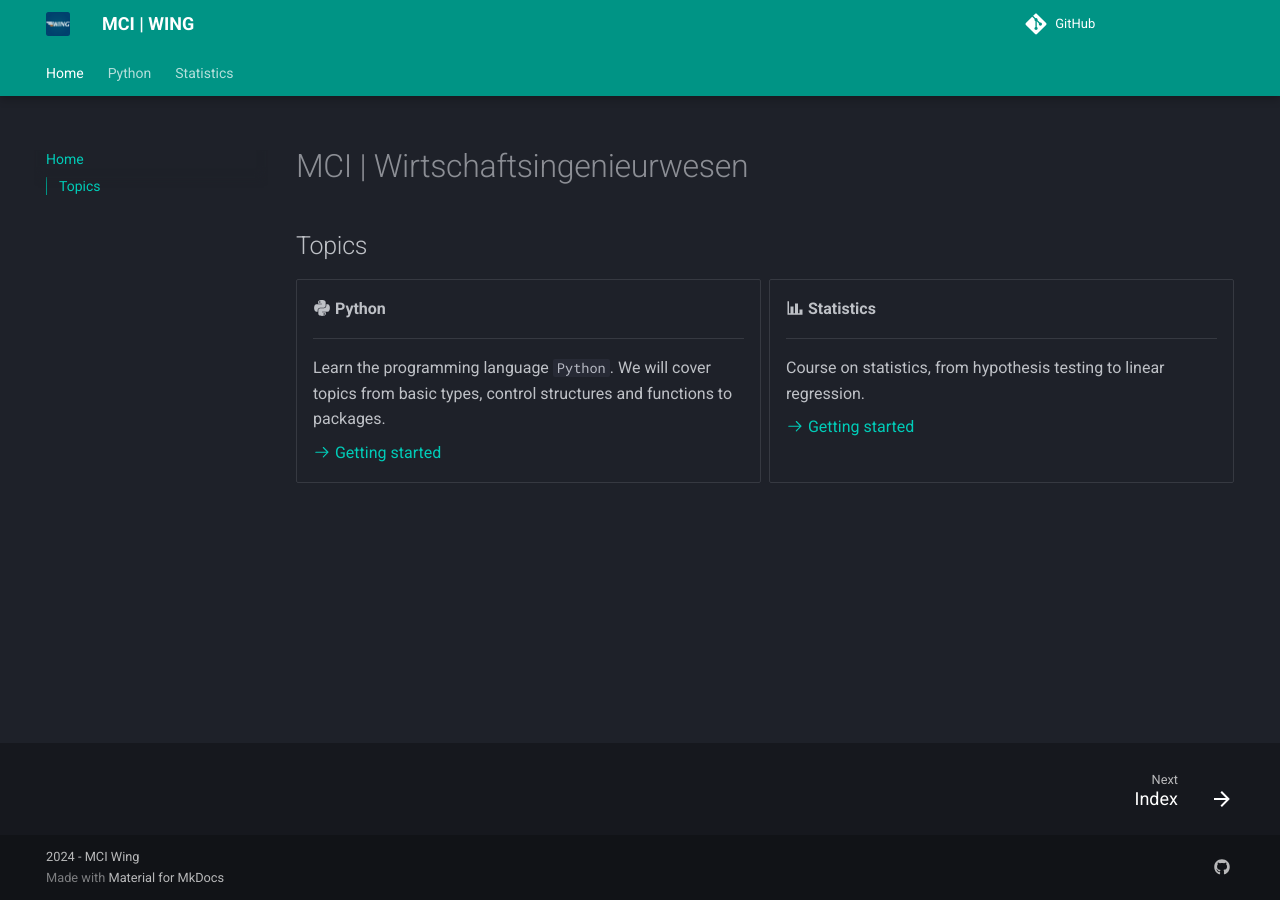
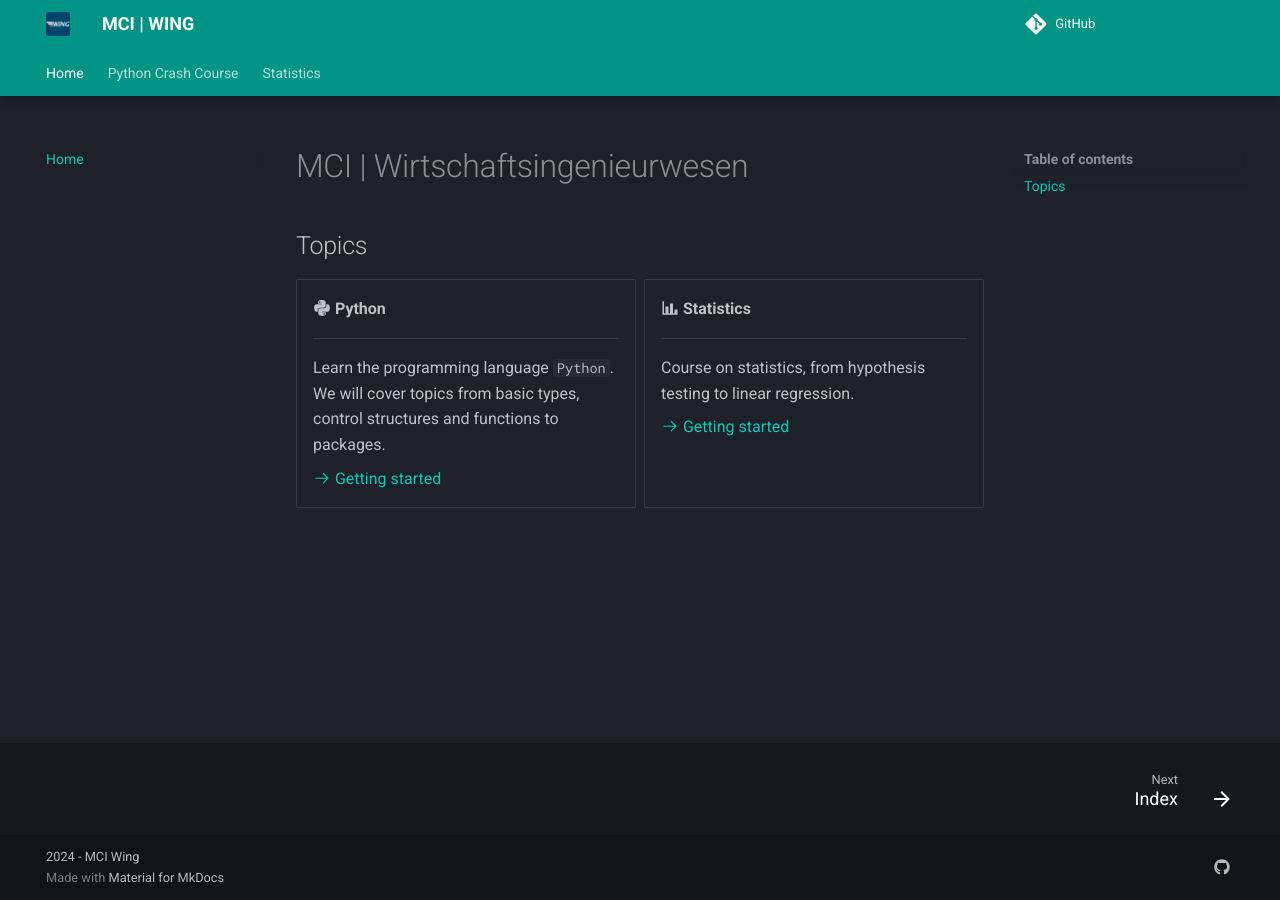
Before and after one commit to mciwing/mciwing.github.io, an MkDocs documentation site: the page built from docs/index.md, in a window 1280 px wide. Built offline with MkDocs 1.6.1 and Material for MkDocs 9.7.7, drawn with Linux system fonts in a browser that asks for light colours; comment, search, counter and statistics services are not loaded.

Commit message:
chore: configure mkdocs settings

```diff
--- a/mkdocs.yml
+++ b/mkdocs.yml
@@ -17,7 +17,6 @@ theme:
     - navigation.tabs.sticky
     - content.code.copy
     - navigation.footer
-    - toc.integrate  # display TOC on the left
     - navigation.top  # 'back to top' button on scrolling
     - header.autohide
 extra:
@@ -28,7 +27,7 @@ copyright: 2024 - MCI Wing
 
 nav:
   - Home: index.md
-  - Python:
+  - Python Crash Course:
     - python/index.md
   - Statistics:
     - statistics/index.md
@@ -53,3 +52,5 @@ markdown_extensions:
   - pymdownx.inlinehilite
   - pymdownx.snippets
   - pymdownx.superfences
+  - pymdownx.keys  # render keyboard shortcuts
+  - footnotes
```
